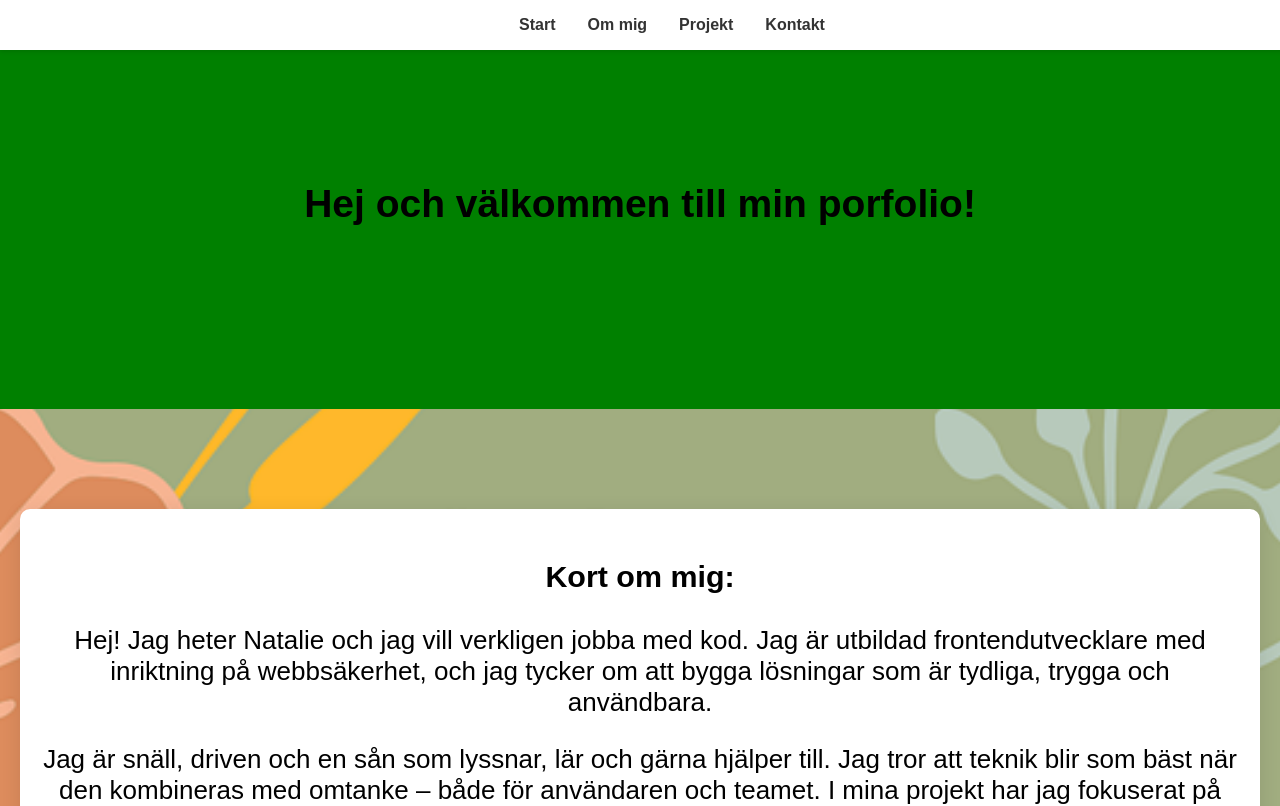
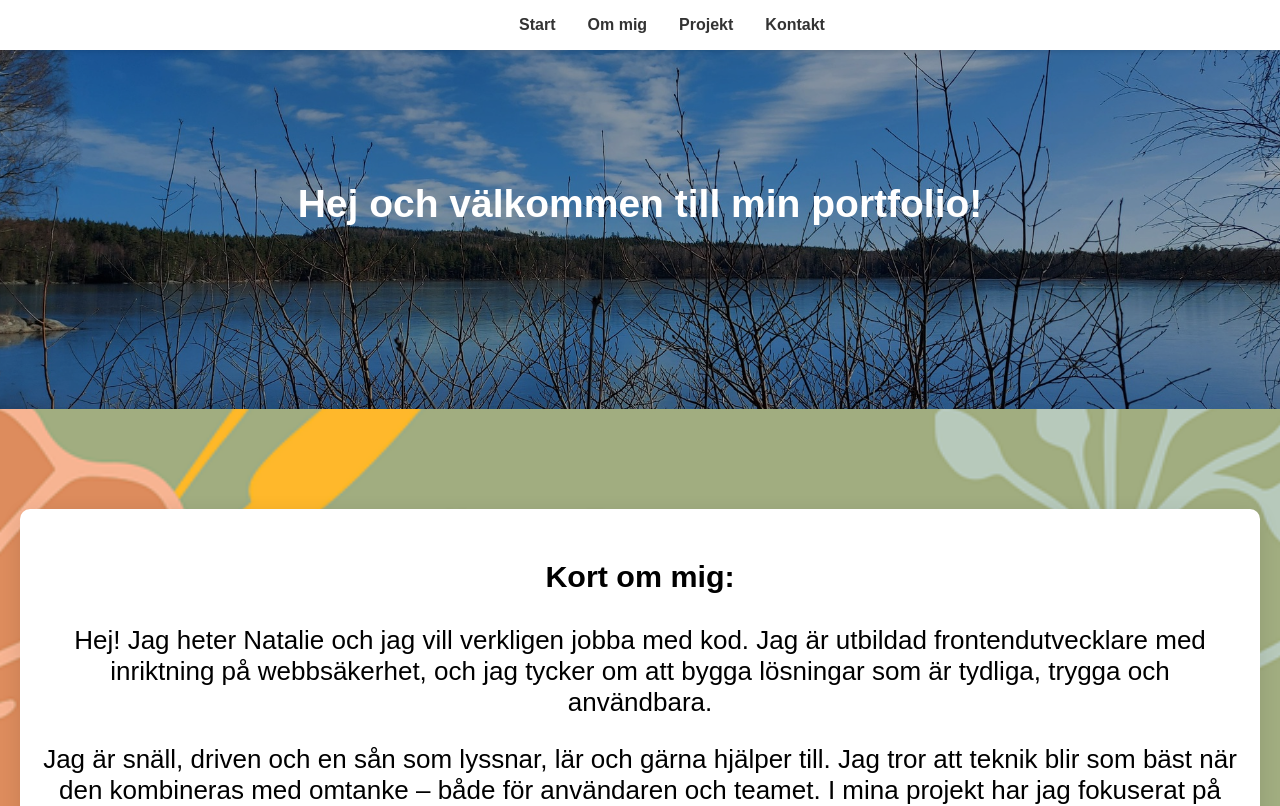
Before and after one commit to natta1995/portfolio, a React (Create React App) app: page / in a window 1280 px wide. Shown: the top 806 px of the page. Built offline with nearby package versions, Linux system fonts and the light colour scheme.

Commit message:
Img added

```diff
--- /dev/null
+++ b/src/components/Start.css
@@ -0,0 +1,14 @@
+.start-section {
+    width: 100vw;
+    height: auto;
+    padding: 150px 20px;
+    background-image: url("../Img/330334348_1249934295917953_4201965388316425524_n.jpg");
+    background-size: cover;
+    background-position: center;
+    background-repeat: no-repeat;
+    text-align: center;
+    color: white;
+    margin-bottom: 100px;
+    border-radius: 12px;
+    box-shadow: inset 0 0 0 1000px rgba(0,0,0,0.3); /* Mörk skugga över bild */
+  }
--- a/src/components/Start.js
+++ b/src/components/Start.js
@@ -1,10 +1,11 @@
+import "./Start.css";
+
 const Start = () => {
-
-    return (
-        <div style={{width: "100vw", paddingTop: "150px", paddingBottom: "150px", backgroundColor: "green", marginBottom: "100px"}}>
-            <h1> Hej och välkommen till min porfolio! </h1>
-        </div>
-    )
-}
+  return (
+    <div className="start-section">
+      <h1>Hej och välkommen till min portfolio!</h1>
+    </div>
+  );
+};
 
 export default Start;
```
Also changed, not shown: src/Img/330334348_1249934295917953_4201965388316425524_n.jpg (added).
